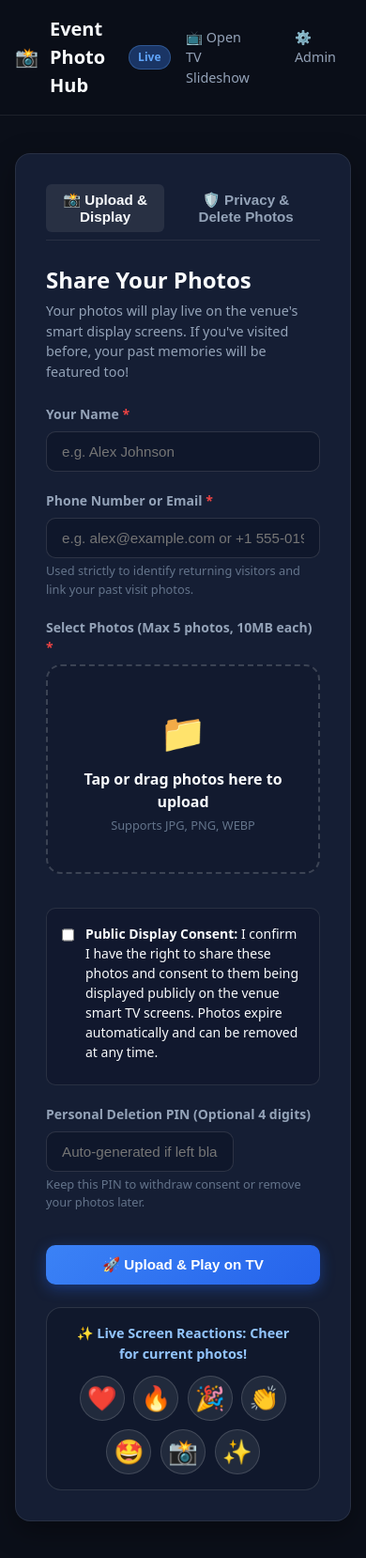
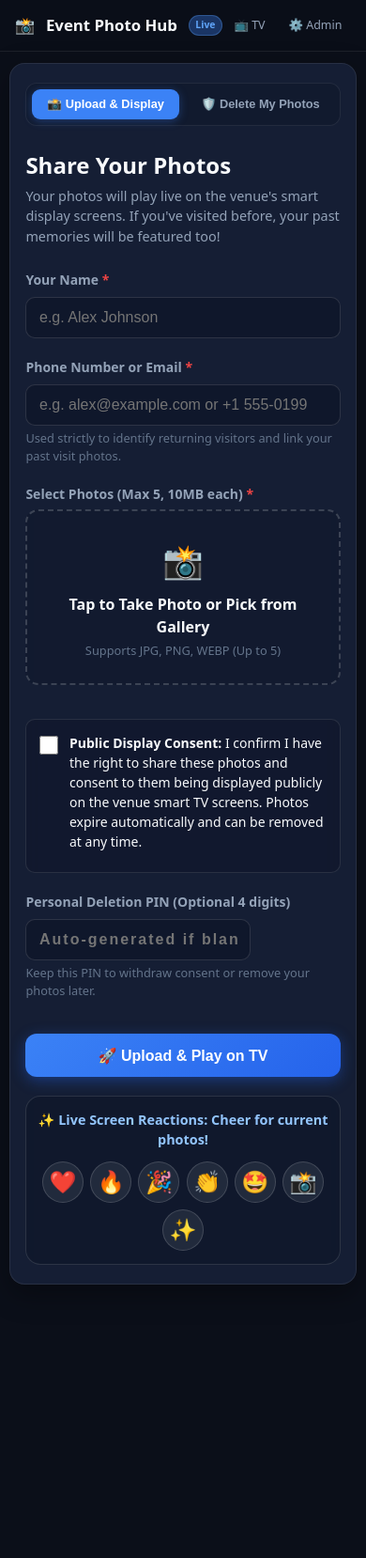
Before and after one commit to KetanDabhi0827/project, a website: page public/index.html in a window 390 px wide. Shown: the whole page at 94% size. After the commit the page ends 1379 px from the top, so only its background shows below. Drawn offline with Linux system fonts and the light colour scheme.

Commit message:
feat(mobile): optimize mobile view with segmented tabs, touch-friendly dropzone, photo count badges, and numeric keypads

```diff
--- a/public/css/styles.css
+++ b/public/css/styles.css
@@ -240,17 +240,25 @@ input:focus, select:focus {
   position: absolute;
   top: 4px;
   right: 4px;
-  background: rgba(0, 0, 0, 0.7);
+  background: rgba(220, 38, 38, 0.85);
   color: white;
-  border: none;
+  border: 1px solid rgba(255, 255, 255, 0.4);
   border-radius: 50%;
-  width: 22px;
-  height: 22px;
+  width: 28px;
+  height: 28px;
   display: flex;
   align-items: center;
   justify-content: center;
-  font-size: 12px;
+  font-size: 16px;
+  font-weight: 700;
   cursor: pointer;
+  box-shadow: 0 2px 6px rgba(0, 0, 0, 0.5);
+  transition: all 0.15s ease;
+}
+
+.preview-remove:active {
+  transform: scale(0.9);
+  background: rgba(185, 28, 28, 1);
 }
 
 /* Returning Visitor Banner */
--- a/public/index.html
+++ b/public/index.html
@@ -2,7 +2,8 @@
 <html lang="en">
 <head>
   <meta charset="UTF-8">
-  <meta name="viewport" content="width=device-width, initial-scale=1.0">
+  <meta name="viewport" content="width=device-width, initial-scale=1.0, maximum-scale=5.0">
+  <meta name="theme-color" content="#0f172a">
   <title>Visitor Photo Upload | Live Slideshow</title>
   <link rel="stylesheet" href="/css/styles.css">
   <style>
@@ -13,6 +14,7 @@
     }
     .form-card {
       padding: 2rem;
+      border-radius: 20px;
     }
     .consent-box {
       background: rgba(15, 23, 42, 0.6);
@@ -33,50 +35,133 @@
     }
     .checkbox-label input[type="checkbox"] {
       margin-top: 0.2rem;
-      width: 18px;
-      height: 18px;
+      width: 20px;
+      height: 20px;
       accent-color: var(--accent);
       cursor: pointer;
+      flex-shrink: 0;
     }
     .toast {
       position: fixed;
       bottom: 1.5rem;
-      right: 1.5rem;
-      padding: 1rem 1.5rem;
+      left: 50%;
+      transform: translateX(-50%);
+      width: calc(100% - 2rem);
+      max-width: 440px;
+      padding: 1rem 1.25rem;
       border-radius: var(--radius-md);
       background: #1e293b;
       color: white;
-      box-shadow: 0 10px 25px rgba(0,0,0,0.5);
-      border-left: 4px solid var(--accent);
+      box-shadow: 0 12px 30px rgba(0,0,0,0.6);
+      border-left: 5px solid var(--accent);
       display: none;
       z-index: 1000;
       animation: slideIn 0.3s ease;
+      font-size: 0.9rem;
     }
     @keyframes slideIn {
-      from { transform: translateY(100%); opacity: 0; }
-      to { transform: translateY(0); opacity: 1; }
+      from { transform: translate(-50%, 100%); opacity: 0; }
+      to { transform: translate(-50%, 0); opacity: 1; }
     }
     .tab-header {
       display: flex;
       gap: 0.5rem;
       margin-bottom: 1.5rem;
-      border-bottom: 1px solid var(--bg-card-border);
-      padding-bottom: 0.5rem;
+      background: rgba(15, 23, 42, 0.5);
+      padding: 0.35rem;
+      border-radius: 12px;
+      border: 1px solid rgba(255, 255, 255, 0.08);
     }
     .tab-btn {
+      flex: 1;
       background: none;
       border: none;
       color: var(--text-secondary);
-      font-size: 0.95rem;
+      font-size: 0.92rem;
       font-weight: 600;
-      padding: 0.5rem 1rem;
-      border-radius: var(--radius-sm);
+      padding: 0.65rem 0.75rem;
+      border-radius: 9px;
       cursor: pointer;
-      transition: all 0.2s;
+      transition: all 0.2s ease;
+      text-align: center;
     }
     .tab-btn.active {
-      color: var(--text-primary);
-      background: rgba(255, 255, 255, 0.08);
+      color: white;
+      background: var(--accent);
+      box-shadow: 0 2px 10px var(--accent-glow);
+    }
+    .mobile-text { display: none; }
+
+    /* Mobile First Responsive Tweaks */
+    @media (max-width: 640px) {
+      .upload-container {
+        margin: 0.75rem auto;
+        padding: 0 0.65rem;
+      }
+      .form-card {
+        padding: 1.25rem 1rem;
+        border-radius: 16px;
+      }
+      .app-header {
+        padding: 0.75rem 1rem;
+      }
+      .brand {
+        font-size: 1.05rem;
+      }
+      .brand span.badge {
+        font-size: 0.65rem;
+        padding: 0.15rem 0.4rem;
+      }
+      .nav-links {
+        gap: 0.35rem;
+      }
+      .nav-link {
+        font-size: 0.78rem;
+        padding: 0.35rem 0.6rem;
+      }
+      .desktop-text { display: none; }
+      .mobile-text { display: inline; }
+      .tab-btn {
+        font-size: 0.8rem;
+        padding: 0.55rem 0.35rem;
+      }
+      .dropzone {
+        padding: 1.6rem 1rem !important;
+        border-radius: 14px !important;
+      }
+      .dropzone-icon {
+        font-size: 2.2rem !important;
+      }
+      .preview-grid {
+        grid-template-columns: repeat(3, 1fr) !important;
+        gap: 0.5rem !important;
+      }
+      input[type="text"], input[type="email"], input[type="tel"] {
+        font-size: 16px !important; /* Prevents iOS Safari auto-zoom */
+        padding: 0.75rem 0.85rem !important;
+        border-radius: 10px !important;
+      }
+      .btn {
+        padding: 0.85rem 1.25rem !important;
+        font-size: 1rem !important;
+        border-radius: 12px !important;
+      }
+      .consent-box {
+        padding: 0.85rem !important;
+        font-size: 0.8rem !important;
+      }
+      .reaction-bar-container {
+        padding: 0.85rem 0.6rem !important;
+        margin-top: 1.25rem !important;
+      }
+      .reaction-emojis-row {
+        gap: 0.45rem !important;
+      }
+      .reaction-btn {
+        width: 44px !important;
+        height: 44px !important;
+        font-size: 1.45rem !important;
+      }
     }
   </style>
 </head>
@@ -88,7 +173,10 @@
       <span class="badge">Live</span>
     </a>
     <nav class="nav-links">
-      <a href="/tv.html" class="nav-link" target="_blank">📺 Open TV Slideshow</a>
+      <a href="/tv.html" class="nav-link" target="_blank">
+        <span class="desktop-text">📺 Open TV Slideshow</span>
+        <span class="mobile-text">📺 TV</span>
+      </a>
       <a href="/admin.html" class="nav-link" target="_blank">⚙️ Admin</a>
     </nav>
   </header>
@@ -97,7 +185,7 @@
     <div class="glass-panel form-card">
       <div class="tab-header">
         <button id="tabUploadBtn" class="tab-btn active">📸 Upload & Display</button>
-        <button id="tabManageBtn" class="tab-btn">🛡️ Privacy & Delete Photos</button>
+        <button id="tabManageBtn" class="tab-btn">🛡️ Delete My Photos</button>
       </div>
 
       <!-- Tab 1: Upload Form -->
@@ -129,7 +217,7 @@
 
           <div class="form-group">
             <label for="visitorIdentifier">Phone Number or Email <span class="req">*</span></label>
-            <input type="text" id="visitorIdentifier" placeholder="e.g. alex@example.com or +1 555-0199" required autocomplete="email">
+            <input type="text" id="visitorIdentifier" placeholder="e.g. alex@example.com or +1 555-0199" required autocomplete="email" inputmode="email">
             <small style="color: var(--text-muted); font-size: 0.8rem; display: block; margin-top: 0.25rem;">
               Used strictly to identify returning visitors and link your past visit photos.
             </small>
@@ -137,11 +225,14 @@
 
           <!-- Multi-photo dropzone -->
           <div class="form-group">
-            <label>Select Photos (Max 5 photos, 10MB each) <span class="req">*</span></label>
+            <div style="display: flex; justify-content: space-between; align-items: center; margin-bottom: 0.4rem;">
+              <label style="margin-bottom: 0;">Select Photos (Max 5, 10MB each) <span class="req">*</span></label>
+              <span id="photoCountBadge" style="display: none; font-size: 0.8rem; color: #34d399; font-weight: 700;">📸 0 / 5</span>
+            </div>
             <div class="dropzone" id="dropzone">
-              <div class="dropzone-icon">📁</div>
-              <p style="font-weight: 600; margin-bottom: 0.25rem;">Tap or drag photos here to upload</p>
-              <p style="color: var(--text-muted); font-size: 0.8rem;">Supports JPG, PNG, WEBP</p>
+              <div class="dropzone-icon">📸</div>
+              <p style="font-weight: 700; margin-bottom: 0.25rem;">Tap to Take Photo or Pick from Gallery</p>
+              <p style="color: var(--text-muted); font-size: 0.8rem;">Supports JPG, PNG, WEBP (Up to 5)</p>
               <input type="file" id="fileInput" multiple accept="image/jpeg,image/png,image/webp" style="display: none;">
             </div>
 
@@ -161,7 +252,7 @@
 
           <div class="form-group" style="margin-top: 1rem;">
             <label for="userPin">Personal Deletion PIN (Optional 4 digits)</label>
-            <input type="text" id="userPin" maxlength="6" placeholder="Auto-generated if left blank" style="width: 200px;">
+            <input type="text" id="userPin" maxlength="6" inputmode="numeric" pattern="[0-9]*" placeholder="Auto-generated if blank" style="width: 100%; max-width: 240px; font-weight: 700; letter-spacing: 2px;">
             <small style="color: var(--text-muted); font-size: 0.8rem; display: block; margin-top: 0.25rem;">
               Keep this PIN to withdraw consent or remove your photos later.
             </small>
--- a/public/js/upload.js
+++ b/public/js/upload.js
@@ -163,8 +163,19 @@ function handleFilesSelected(newFiles) {
   renderPreviews();
 }
 
+const photoCountBadge = document.getElementById('photoCountBadge');
+
 function renderPreviews() {
   previewGrid.innerHTML = '';
+  if (photoCountBadge) {
+    if (selectedFiles.length > 0) {
+      photoCountBadge.style.display = 'inline-block';
+      photoCountBadge.textContent = `📸 ${selectedFiles.length} of 5 selected`;
+    } else {
+      photoCountBadge.style.display = 'none';
+    }
+  }
+
   selectedFiles.forEach((file, index) => {
     const item = document.createElement('div');
     item.className = 'preview-item';
@@ -246,6 +257,7 @@ uploadForm.addEventListener('submit', async (e) => {
     uploadForm.style.display = 'none';
     returningBanner.style.display = 'none';
     successCard.style.display = 'block';
+    successCard.scrollIntoView({ behavior: 'smooth', block: 'start' });
 
     successTitle.textContent = data.visitor.isReturning
       ? `Welcome Back, ${data.visitor.name}! 🚀`
@@ -288,6 +300,7 @@ uploadMoreBtn.addEventListener('click', () => {
   successCard.style.display = 'none';
   uploadForm.style.display = 'block';
   consentCheckbox.checked = true;
+  window.scrollTo({ top: 0, behavior: 'smooth' });
 });
 
 // Withdraw Consent & Delete Photos Handler
```
